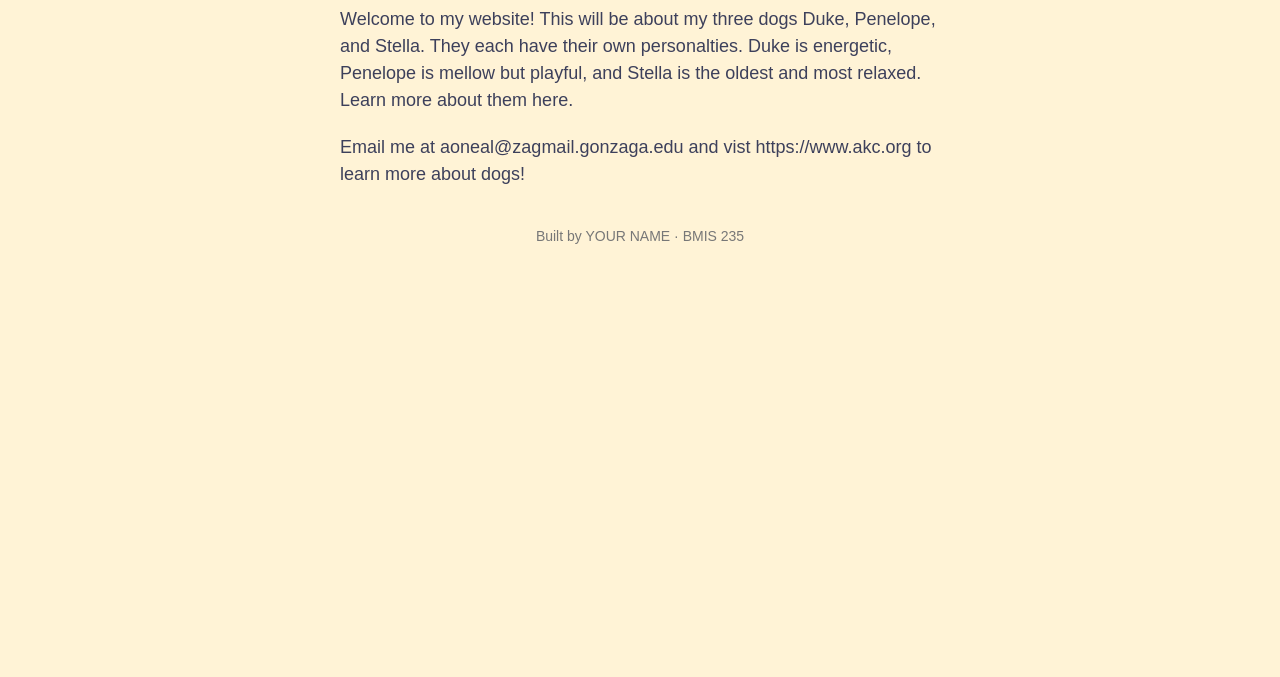
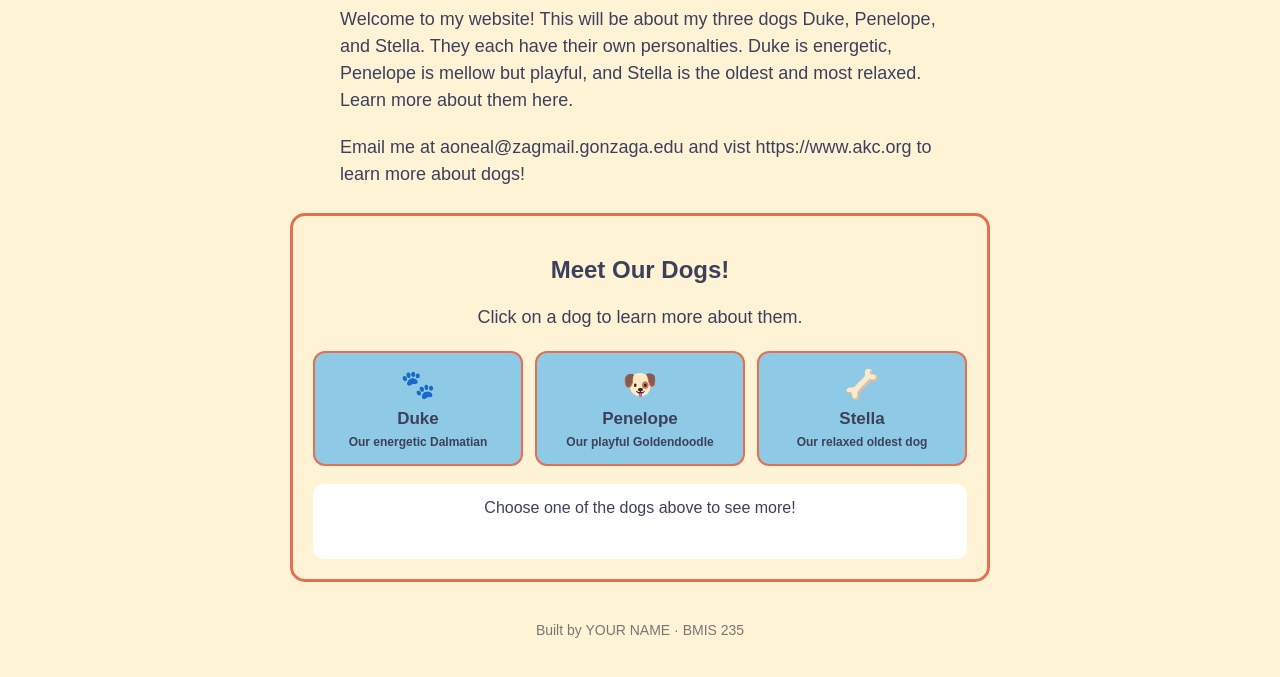
Before and after one commit to aoneal715/bmis235-html-3, a plain HTML site: page index.html in a window 1280 px wide. Shown: the part 179-856 px from the top of the page. Before the commit the page ends 800 px from the top, so only its background shows below. Drawn offline with Linux system fonts and the light colour scheme.

Commit message:
Add interactive dog showcase with cards and info

```diff
--- a/index.html
+++ b/index.html
@@ -36,7 +36,117 @@
      This box is empty on purpose. In Part 7 you paste an interactive
      graphic BETWEEN the opening <div> and the closing </div> below.
      ===================================================================== -->
-<div class="showcase"></div>
+<div class="showcase">
+    <!-- HTML: Three clickable cards for the dogs -->
+    <div class="showcase-title">
+        <h2>Meet Our Dogs!</h2>
+        <p>Click on a dog to learn more about them.</p>
+    </div>
+
+    <div class="showcase-cards">
+        <button class="showcase-card" data-dog="duke">
+            <span class="showcase-emoji">🐾</span>
+            <span>Duke</span>
+            <small>Our energetic Dalmatian</small>
+        </button>
+
+        <button class="showcase-card" data-dog="penelope">
+            <span class="showcase-emoji">🐶</span>
+            <span>Penelope</span>
+            <small>Our playful Goldendoodle</small>
+        </button>
+
+        <button class="showcase-card" data-dog="stella">
+            <span class="showcase-emoji">🦴</span>
+            <span>Stella</span>
+            <small>Our relaxed oldest dog</small>
+        </button>
+    </div>
+
+    <div class="showcase-info" id="dog-info">
+        Choose one of the dogs above to see more!
+    </div>
+
+    <!-- CSS: Styles only the interactive dog graphic -->
+    <style>
+        .showcase {
+            font-family: Arial, sans-serif;
+            background-color: #FFF3D6;
+            border: 3px solid #E76F51;
+            border-radius: 15px;
+            padding: 20px;
+            margin: 25px auto;
+            max-width: 700px;
+            text-align: center;
+            box-sizing: border-box;
+        }
+
+        .showcase .showcase-title {
+            color: #3D405B;
+            margin-bottom: 18px;
+        }
+
+        .showcase .showcase-cards {
+            display: grid;
+            grid-template-columns: repeat(auto-fit, minmax(130px, 1fr));
+            gap: 12px;
+        }
+
+        .showcase .showcase-card {
+            background-color: #8ECAE6;
+            color: #3D405B;
+            border: 2px solid #E76F51;
+            border-radius: 12px;
+            padding: 15px 8px;
+            cursor: pointer;
+            font-family: Arial, sans-serif;
+            font-size: 17px;
+            font-weight: bold;
+        }
+
+        .showcase .showcase-card:hover {
+            background-color: #E76F51;
+            color: white;
+        }
+
+        .showcase .showcase-emoji {
+            display: block;
+            font-size: 28px;
+            margin-bottom: 8px;
+        }
+
+        .showcase .showcase-card small {
+            display: block;
+            font-size: 12px;
+            margin-top: 6px;
+        }
+
+        .showcase .showcase-info {
+            background-color: white;
+            color: #3D405B;
+            border-radius: 10px;
+            padding: 15px;
+            margin-top: 18px;
+            min-height: 45px;
+        }
+    </style>
+
+    <!-- JavaScript: Shows information when a dog card is clicked -->
+    <script>
+        const dogFacts = {
+            duke: "Duke is a 2-year-old Dalmatian. He is the youngest dog in the house and has tons of energy!",
+            penelope: "Penelope is a 3-year-old Goldendoodle. She is mellow but still loves to play.",
+            stella: "Stella is 5 years old. She is the oldest dog in the house and has a relaxed personality."
+        };
+
+        document.querySelectorAll('.showcase .showcase-card').forEach(function(card) {
+            card.addEventListener('click', function() {
+                const dog = card.getAttribute('data-dog');
+                document.getElementById('dog-info').textContent = dogFacts[dog];
+            });
+        });
+    </script>
+</div>
 
 <!-- Footer: fill in your name -->
 <footer>Built by YOUR NAME &middot; BMIS 235</footer>
```
